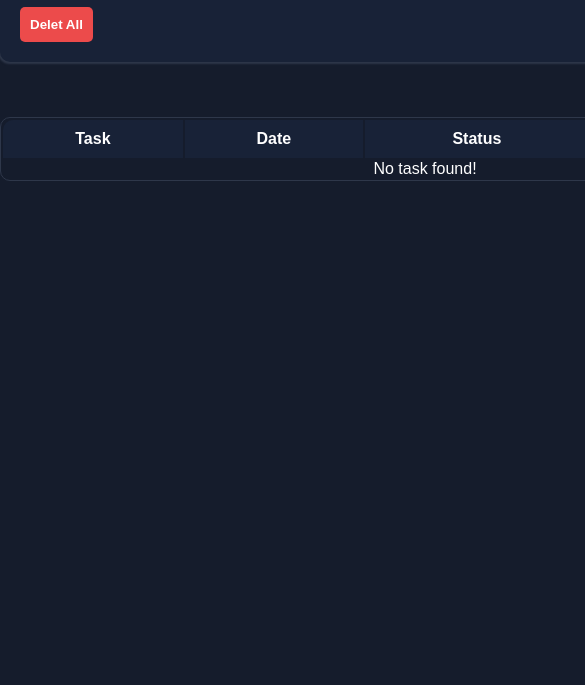
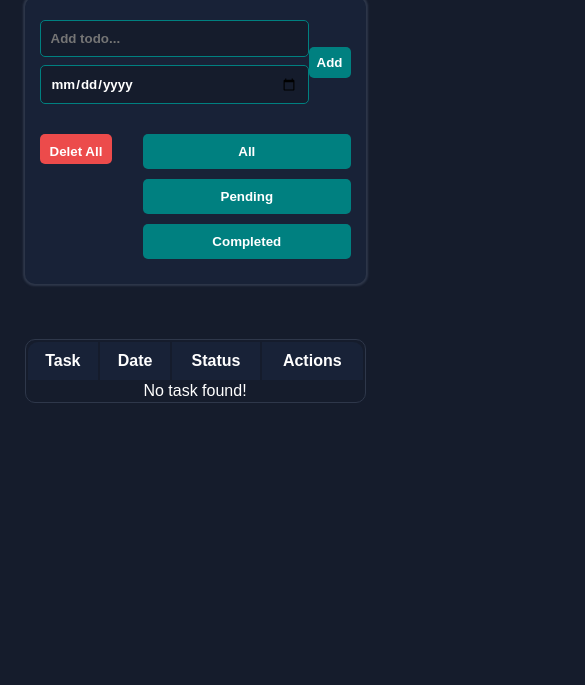
Before and after one commit to akbar-mh/Todo-List-2024, a plain HTML site: page index.html in a window 390 px wide. Shown: the part 159-844 px from the top of the page, 585 px wide, since content can reach past the window. Drawn offline with Linux system fonts and the light colour scheme.

Commit message:
Developed By akbar
Add the last

```diff
--- a/index.html
+++ b/index.html
@@ -5,7 +5,8 @@
     <meta charset="UTF-8">
     <meta name="viewport" content="width=device-width, initial-scale=1.0">
     <title>Todo list</title>
-    <link rel="stylesheet" href="style/style.css">
+   <!--  <link rel="stylesheet" href="style/style.css"> -->
+    <link rel="stylesheet" href="style/styles1.css">
 </head>
 
 <body>
@@ -14,11 +15,15 @@
         <h1>Todo List Developed by @code_by_akbar</h1>
         <div class="topBox">
             <section class="boxInp">
-                <input type="text" id="taskInp" placeholder="Add todo...">
-                <input type="date" id="dateInp">
+                <div>
+                    <input type="text" id="taskInp" placeholder="Add todo...">
+                    <input type="date" id="dateInp">
+                </div>
 
-                <button class="addBtn">Add</button>
-                <button class="editBtn">Edit</button>
+                <div>
+                    <button class="addBtn">Add</button>
+                    <button class="editBtn">Edit</button>
+                </div>
 
             </section>
             <section class="category">
--- a/Todo-List-2024/style/style.css
+++ b/style/styles1.css
@@ -1,10 +1,10 @@
+/* General styles */
 * {
     margin: 0;
     padding: 0;
     box-sizing: border-box;
     font-family: Arial, Helvetica, sans-serif;
 }
-
 
 :root {
     --bg: #151c2c;
@@ -13,7 +13,7 @@
     --textSoft: #b7bac1;
     --borderColor: #2e374a;
     --btn: #008080;
-    /*   --btn: #36d39a; */
+    /* --btn: #36d39a; */
     --worning: #fbbe23;
     --error: #ec4b4b;
 }
@@ -23,8 +23,13 @@ body {
 }
 
 main {
-    width: 850px;
+    width: 90%;
+    /* Adjusted width for responsiveness */
+    max-width: 850px;
+    /* Maximum width */
     margin: 0 auto;
+    padding: 10px;
+    /* Added padding */
 }
 
 main>h1 {
@@ -32,7 +37,20 @@ main>h1 {
     padding: 20px;
     color: var(--text);
     font-weight: bold;
+}
 
+/* Top Box styles */
+.topBox {
+    width: 100%;
+    display: flex;
+    flex-wrap: wrap;
+    justify-content: center;
+    gap: 20px;
+    /* Adjusted gap */
+    background-color: var(--bgSoft);
+    padding: 20px;
+    border-radius: 10px;
+    box-shadow: 0px 0px 2px 2px var(--borderColor);
 }
 
 .topBox {
@@ -58,7 +76,7 @@ main>h1 {
 }
 .topBox>.boxInp>div:first-child{
    width: 100%;
-    border: 1px solid red;
+
    display: flex;
    flex-wrap: wrap;
    justify-content: space-between;
@@ -85,14 +103,29 @@ main>h1 {
    border: none;
 
 
+
 }
-
+/* Category styles */
 .topBox>.category {
+    width: 100%;
     display: flex;
     justify-content: space-between;
 }
 
+.category>button {
+    background-color: var(--error);
+    padding: 10px;
+    border-radius: 5px;
+    color: var(--text);
+    font-weight: 700;
+    border: none;
+    height: 30px;
+}
 
+/* .topBox>.category>span {
+    display: flex;
+    justify-content: space-around;
+} */
 
 .topBox>.category>span>button {
     background-color: var(--btn);
@@ -103,20 +136,9 @@ main>h1 {
     border: none;
 }
 
-
-.topBox>.category>button {
-    background-color: var(--error);
-    padding: 10px;
-    border-radius: 5px;
-    color: var(--text);
-    font-weight: 700;
-    border: none;
-}
-
-
-/* start Style for table */
+/* Table styles */
 .table {
-    width:100%;
+    width: 100%;
     margin: 0 auto;
     margin-top: 5px;
     display: flex;
@@ -124,7 +146,6 @@ main>h1 {
     gap: 30px;
     border: 1px solid var(--borderColor);
     border-radius: 10px;
-
 }
 
 table {
@@ -132,7 +153,6 @@ table {
     border-color: var(--borderColor);
     color: var(--text);
 }
-
 thead {
     background-color: var(--bgSoft);
 
@@ -187,40 +207,81 @@ tbody td{
 .table>table>tbody>tr>td>button:last-child {
     background-color: var(--error);
 }
-
-
+/* Alert styles */
 #alert_message {
-
     display: flex;
     align-items: center;
     width: 100%;
     height: 40px;
     margin-top: 10px;
-
-   /*  width: max-content; */
-
     color: var(--text);
-
-
-
 }
 
-.alert{
-
-
+.alert {
     width: 100%;
     text-align: center;
     padding: 5px;
     border-radius: 5px;
 }
 
-.alert-success{
+.alert-success {
     background-color: #0fb60f;
 }
-.alert-error{
+
+.alert-error {
     background-color: var(--error);
 }
 
+/* Edit button */
 .editBtn {
     display: none;
 }
+
+/* Responsive styles for mobile */
+@media (max-width: 767px) {
+    main {
+        padding: 5px;
+        /* Adjusted padding for mobile */
+    }
+
+    .topBox {
+        padding: 15px;
+        /* Adjusted padding for mobile */
+    }
+
+    .boxInp>div {
+        flex-direction: column;
+        /* Stacked elements vertically on mobile */
+    }
+    .topBox>.boxInp>div>input{
+        width: 100%;
+        margin-top: 8px;
+    }
+    .category>button {
+        background-color: var(--error);
+        padding: 10px;
+        border-radius: 5px;
+        color: var(--text);
+        font-weight: 700;
+        border: none;
+    }
+
+    .topBox>.category>span>button {
+        width: 100%;
+        /* Full width for buttons on mobile */
+        margin-bottom: 10px;
+        /* Added margin for separation on mobile */
+    }
+
+    tbody td {
+        width: 100%;
+        /* Full width for table cells on mobile */
+    }
+    .topBox>.boxInp>div>button {
+
+        margin-top: 8px;
+
+
+     }
+
+}
```
Lines whose indentation alone changed are shown as unchanged.
